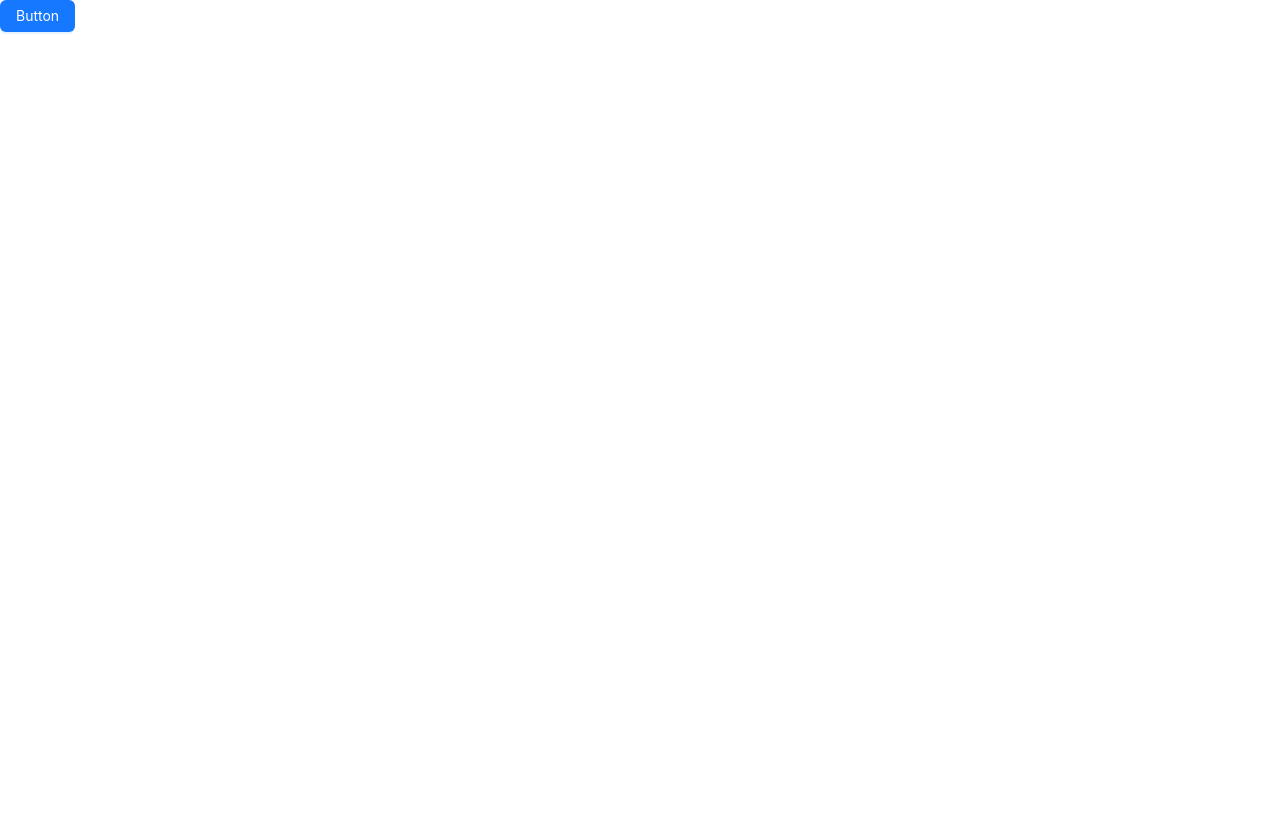
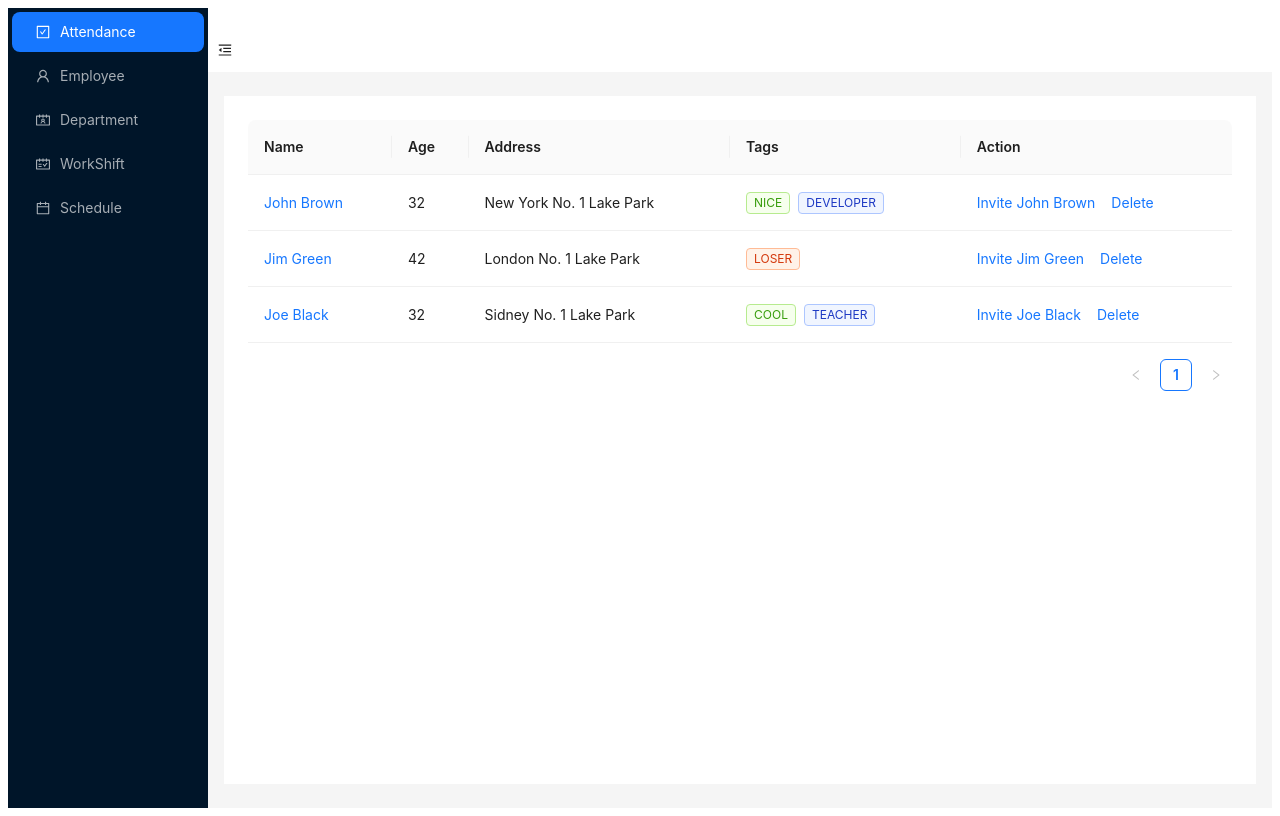
Before and after one commit to UntalivanCruz/frontend-ScheduleControlApp, a React (Create React App) app: page /department in a window 1280 px wide. Built offline with nearby package versions, Linux system fonts and the light colour scheme.

Commit message:
add routerPages && navbar

```diff
--- a/src/App.tsx
+++ b/src/App.tsx
@@ -1,11 +1,11 @@
 import React, { FC } from 'react';
-import { Button } from 'antd';
-import 'antd/dist/reset.css';
+import { RouterPage } from './pages/RouterPage';
+import { BrowserRouter } from 'react-router-dom';
 
 const App: FC = () => (
-  <div className="App">
-    <Button type='primary'>Button</Button>
-  </div>
+  <BrowserRouter>
+    <RouterPage />
+  </BrowserRouter>
 );
 
 export default App;
--- a/src/index.tsx
+++ b/src/index.tsx
@@ -7,9 +7,7 @@ const root = ReactDOM.createRoot(
   document.getElementById('root') as HTMLElement
 );
 root.render(
-  <React.StrictMode>
     <App />
-  </React.StrictMode>
 );
 
 // If you want to start measuring performance in your app, pass a function
--- /dev/null
+++ b/src/pages/Attendance.tsx
@@ -0,0 +1,7 @@
+import React from 'react'
+
+export const Attendance = () => {
+  return (
+    <div>Attendance</div>
+  )
+}
--- /dev/null
+++ b/src/pages/Department.tsx
@@ -0,0 +1,91 @@
+import React from 'react';
+import { Space, Table, Tag } from 'antd';
+import type { ColumnsType } from 'antd/es/table';
+
+interface DataType {
+  key: string;
+  name: string;
+  age: number;
+  address: string;
+  tags: string[];
+}
+
+const columns: ColumnsType<DataType> = [
+  {
+    title: 'Name',
+    dataIndex: 'name',
+    key: 'name',
+    render: (text) => <a>{text}</a>,
+  },
+  {
+    title: 'Age',
+    dataIndex: 'age',
+    key: 'age',
+  },
+  {
+    title: 'Address',
+    dataIndex: 'address',
+    key: 'address',
+  },
+  {
+    title: 'Tags',
+    key: 'tags',
+    dataIndex: 'tags',
+    render: (_, { tags }) => (
+      <>
+        {tags.map((tag) => {
+          let color = tag.length > 5 ? 'geekblue' : 'green';
+          if (tag === 'loser') {
+            color = 'volcano';
+          }
+          return (
+            <Tag color={color} key={tag}>
+              {tag.toUpperCase()}
+            </Tag>
+          );
+        })}
+      </>
+    ),
+  },
+  {
+    title: 'Action',
+    key: 'action',
+    render: (_, record) => (
+      <Space size="middle">
+        <a>Invite {record.name}</a>
+        <a>Delete</a>
+      </Space>
+    ),
+  },
+];
+
+const data: DataType[] = [
+  {
+    key: '1',
+    name: 'John Brown',
+    age: 32,
+    address: 'New York No. 1 Lake Park',
+    tags: ['nice', 'developer'],
+  },
+  {
+    key: '2',
+    name: 'Jim Green',
+    age: 42,
+    address: 'London No. 1 Lake Park',
+    tags: ['loser'],
+  },
+  {
+    key: '3',
+    name: 'Joe Black',
+    age: 32,
+    address: 'Sidney No. 1 Lake Park',
+    tags: ['cool', 'teacher'],
+  },
+];
+
+
+export const Department = () => {
+  return (
+    <Table columns={columns} dataSource={data} />
+  )
+}
--- /dev/null
+++ b/src/pages/Employee.tsx
@@ -0,0 +1,7 @@
+import React from 'react'
+
+export const Employee = () => {
+  return (
+    <div>Employee</div>
+  )
+}
--- /dev/null
+++ b/src/pages/RouterPage.tsx
@@ -0,0 +1,94 @@
+import React, { FC, useState } from 'react';
+import { Link, Route, Routes } from "react-router-dom";
+import {
+    MenuFoldOutlined,
+    MenuUnfoldOutlined,
+    ContactsOutlined,
+    UserOutlined,
+    CheckSquareOutlined,
+    ScheduleOutlined,
+    CalendarOutlined,
+} from '@ant-design/icons';
+import { Attendance } from './Attendance';
+import { Department } from './Department';
+import { Layout, Menu, theme } from 'antd';
+import { Employee } from './Employee';
+import { Schedule } from './Schedule';
+import { Workshift } from './Workshift';
+
+const { Header, Sider, Content } = Layout;
+
+export const RouterPage: FC = () => {
+    const [collapsed, setCollapsed] = useState(false);
+    const {
+        token: { colorBgContainer },
+    } = theme.useToken();
+
+    return (
+        <Layout style={{ height: '100vh' }}>
+            <Sider trigger={null} collapsible collapsed={collapsed}>
+                <div className="logo" />
+                <Menu
+                    theme="dark"
+                    mode="inline"
+                    defaultSelectedKeys={['1']}
+                >
+                    <Menu.Item key='1'
+                        icon={<CheckSquareOutlined />}>
+                        <Link to="/attendance" >
+                            Attendance
+                        </Link>
+                    </Menu.Item>
+                    <Menu.Item key='2'
+                        icon={<UserOutlined />}>
+                        <Link to="/employee">
+                            Employee
+                        </Link>
+                    </Menu.Item>
+                    <Menu.Item key='3'
+                        icon={<ContactsOutlined />}>
+                        <Link to="/department">
+                            Department
+                        </Link>
+                    </Menu.Item>
+                    <Menu.Item key='4'
+                        icon={<ScheduleOutlined />}>
+                        <Link to="/workShift">
+                            WorkShift
+                        </Link>
+                    </Menu.Item>
+                    <Menu.Item key='5'
+                        icon={<CalendarOutlined />}>
+                        <Link to="/schedule">
+                            Schedule
+                        </Link>
+                    </Menu.Item>
+                </Menu>
+            </Sider>
+            <Layout className="site-layout">
+                <Header style={{ padding: 10, background: colorBgContainer }}>
+                    {React.createElement(collapsed ? MenuUnfoldOutlined : MenuFoldOutlined, {
+                        className: 'trigger',
+                        onClick: () => setCollapsed(!collapsed),
+                    })}
+                </Header>
+                <Content
+                    style={{
+                        margin: '24px 16px',
+                        padding: 24,
+                        minHeight: 280,
+                        background: colorBgContainer,
+                    }}
+                >
+                    <Routes>
+                        <Route path='/attendance' element={<Attendance />} />
+                        <Route path='/department' element={<Department />} />
+                        <Route path='/employee' element={<Employee />} />
+                        <Route path='/schedule' element={<Schedule />} />
+                        <Route path='/workshift' element={<Workshift />} />
+                    </Routes>
+                </Content>
+            </Layout>
+        </Layout>
+    )
+}
--- /dev/null
+++ b/src/pages/Schedule.tsx
@@ -0,0 +1,7 @@
+import React from 'react'
+
+export const Schedule = () => {
+  return (
+    <div>Schedule</div>
+  )
+}
--- /dev/null
+++ b/src/pages/Workshift.tsx
@@ -0,0 +1,7 @@
+import React from 'react'
+
+export const Workshift = () => {
+  return (
+    <div>Workshift</div>
+  )
+}
```
Also changed, not shown: 1 other file (tests, documents, lock files or other folders).
